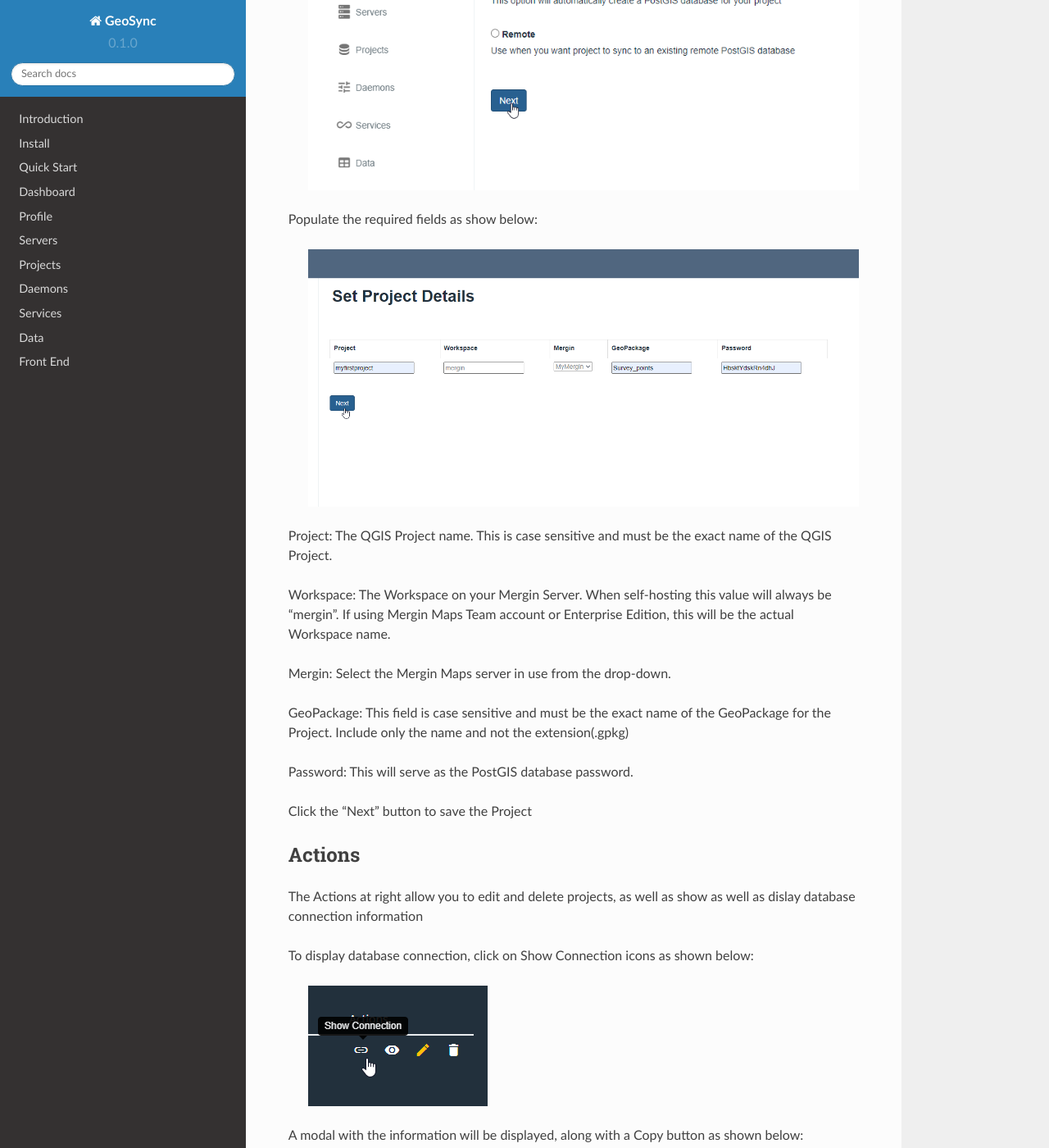
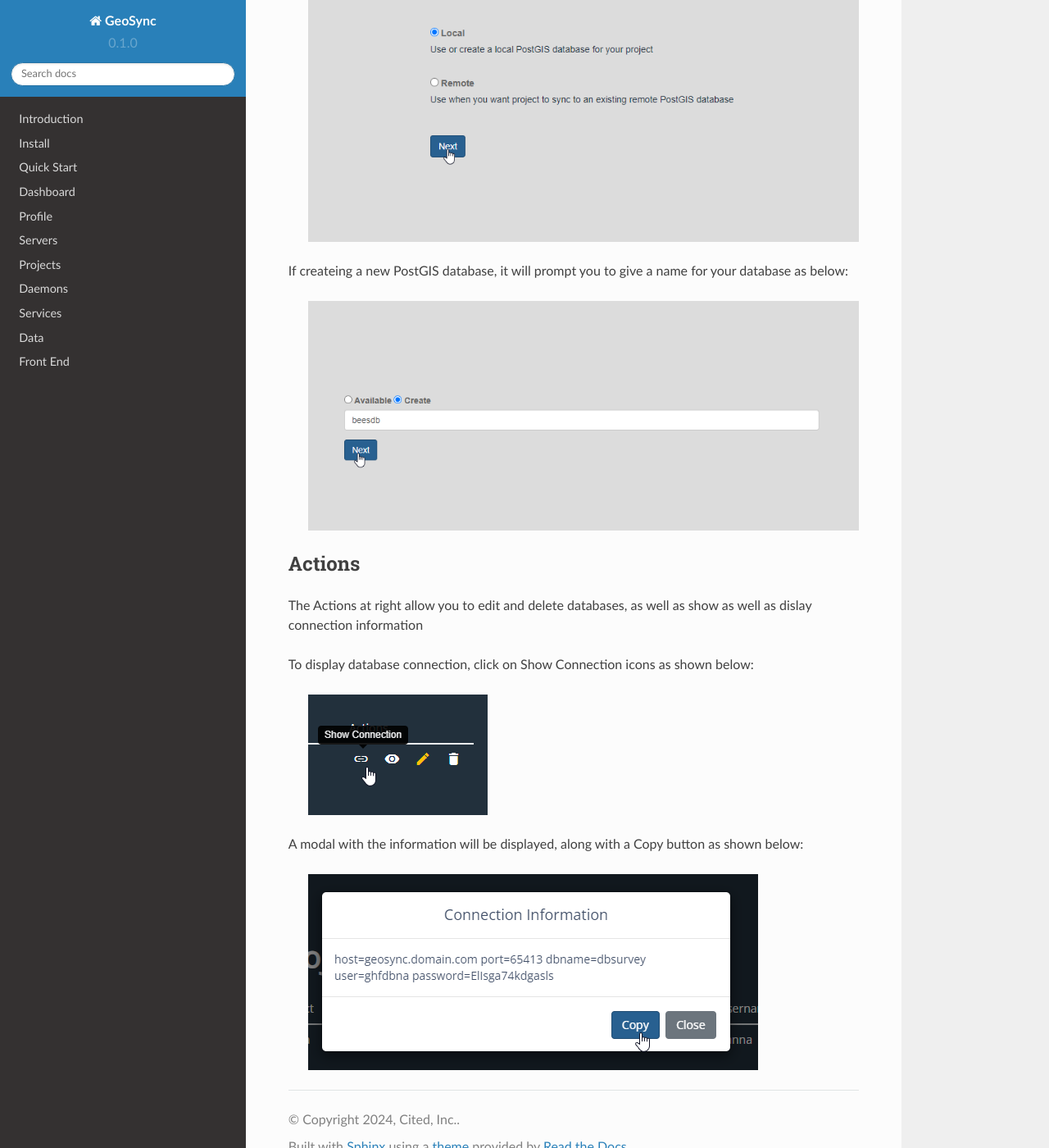
Before and after one commit to AcuGIS/GeoSync, a Sphinx documentation site: the page built from docs/source/databases.rst, in a window 1280 px wide and 1400 px high, scrolled down 863 px. Shown: the whole window at 82% size. Built offline with Sphinx 7.4.7 and the Read the Docs theme 2.0.0, drawn with Linux system fonts in a browser that asks for light colours.

Commit message:
Update databases.rst

```diff
--- a/docs/source/databases.rst
+++ b/docs/source/databases.rst
@@ -17,33 +17,19 @@ Local will create a PostGIS database on the GeoSync server, which you can then a
 
 Remote will prompt you for a remote PostGIS database that you wish to use.
 
-   .. image:: images/admin-6.png
+   .. image:: images/add-database-2.png
 
 
-Populate the required fields as show below:
+If createing a new PostGIS database, it will prompt you to give a name for your database as below:
 
-   .. image:: images/admin-7.png
+   .. image:: images/add-database-3.png
 
-
-
-
-Project:  The QGIS Project name.  This is case sensitive and must be the exact name of the QGIS Project.
-
-Workspace:  The Workspace on your Mergin Server.  When self-hosting this value will always be "mergin".  If using Mergin Maps Team account or Enterprise Edition, this will be the actual Workspace name.
-
-Mergin:  Select the Mergin Maps server in use from the drop-down.
-
-GeoPackage:  This field is case sensitive and must be the exact name of the GeoPackage for the Project.  Include only the name and not the extension(.gpkg)
-
-Password:  This will serve as the PostGIS database password.
-
-Click the "Next" button to save the Project
 
 
 Actions
 ------------
 
-The Actions at right allow you to edit and delete projects, as well as show as well as dislay database connection information
+The Actions at right allow you to edit and delete databases, as well as show as well as dislay connection information
 
 To display database connection, click on Show Connection icons as shown below:
 
```
